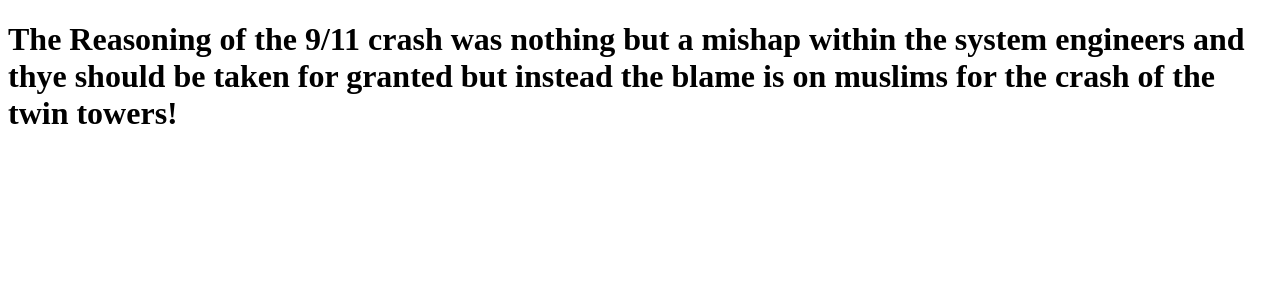
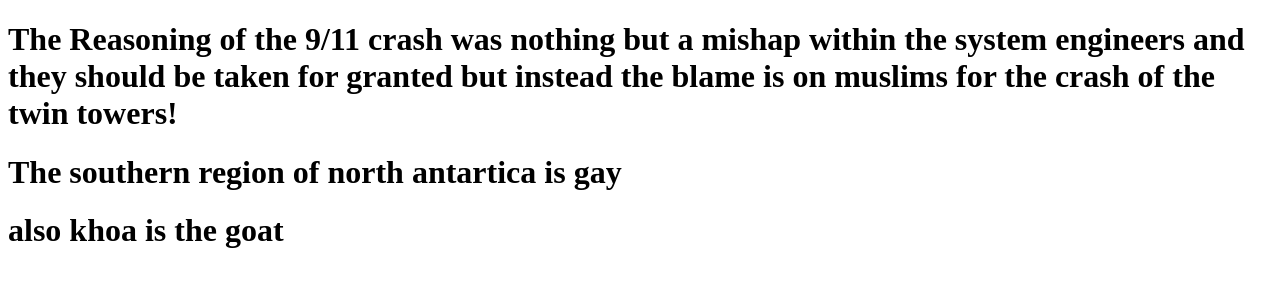
Before and after one commit to cal1xo/Script, a plain HTML site: page index.html in a window 1280 px wide. Drawn offline with Linux system fonts and the light colour scheme.

Commit message:
create index.html file

```diff
--- a/index.html
+++ b/index.html
@@ -6,7 +6,8 @@
     <title>Document</title>
 </head>
 <body>
-    <h1>The Reasoning of the 9/11 crash was nothing but a mishap within the system engineers and thye should be taken for granted but instead the blame is on muslims for the crash of the twin towers!</h1>
-
+    <h1>The Reasoning of the 9/11 crash was nothing but a mishap within the system engineers and they should be taken for granted but instead the blame is on muslims for the crash of the twin towers!</h1>
+<h1>The southern region of north antartica is gay</h1>
+<h1>also khoa is the goat</h1>
 </body>
 </html>
```
